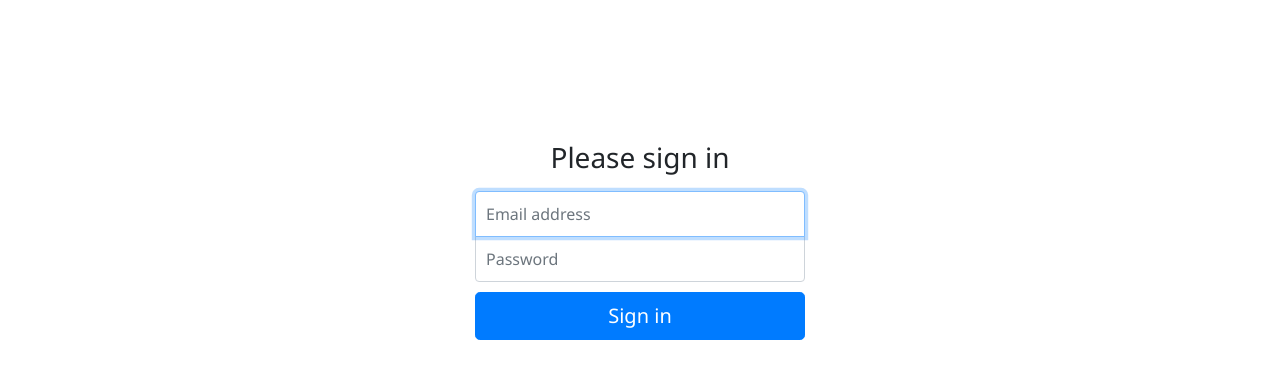
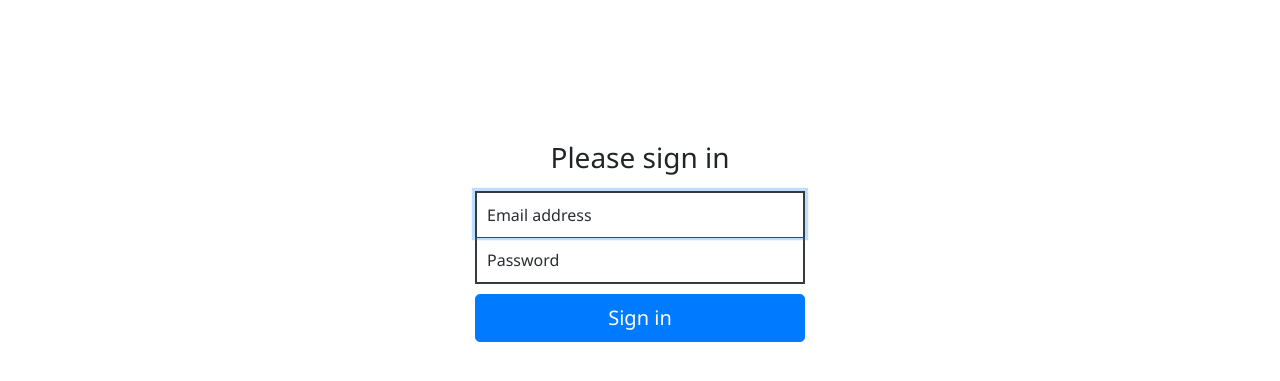
Before and after one commit to Swirrl/dfm, an Eleventy site: page wireframes/login/index.html in a window 1280 px wide. Shown: the part 75-456 px from the top of the page. Built offline with nearby package versions, Linux system fonts and the light colour scheme; Eleventy itself is replaced by a stand-in of ours; files that its build step writes are made by us from their sources.

Commit message:
Update home form styles to be more like SMP/CDE #11

```diff
--- a/wireframes/assets/css/style.css
+++ b/wireframes/assets/css/style.css
@@ -1,51 +1,3 @@
-.form-signin {
-  width: 100%;
-  max-width: 330px;
-  padding-top: 150px;
-  margin: auto;
-}
-
-.form-signin .checkbox {
-  font-weight: 400;
-}
-
-.form-signin .form-control {
-  position: relative;
-  box-sizing: border-box;
-  height: auto;
-  padding: 10px;
-  font-size: 16px;
-}
-
-.form-signin .form-control:focus {
-  z-index: 2;
-}
-
-.form-signin input[type="email"] {
-  margin-bottom: -1px;
-  border-bottom-right-radius: 0;
-  border-bottom-left-radius: 0;
-}
-
-.form-signin input[type="password"] {
-  margin-bottom: 10px;
-  border-top-left-radius: 0;
-  border-top-right-radius: 0;
-}
-
-label {
-  display: block;
-}
-
-form {
-  margin-bottom: 20px;
-}
-
-.form-list {
-  max-height: 200px;
-  overflow: scroll;
-}
-
 /* Typography */
 
 /* Update font stack to use common system san-serifs */
@@ -83,3 +35,71 @@ a:hover {
 .nav-link:hover {
   text-decoration: underline;
 }
+
+/* Forms */
+
+label {
+  display: block;
+}
+
+form {
+  margin-bottom: 20px;
+}
+
+.form-list {
+  max-height: 200px;
+  overflow: scroll;
+}
+
+.form-control {
+  border: 2px solid #343a40;
+  border-radius: 0;
+}
+
+.form-control:focus {
+  border-color: #343a40;
+}
+
+.form-control::placeholder,
+.form-control {
+  opacity: 1;
+  color: #292d33;
+}
+
+/* Signin form */
+
+.form-signin {
+  width: 100%;
+  max-width: 330px;
+  padding-top: 150px;
+  margin: auto;
+}
+
+.form-signin .checkbox {
+  font-weight: 400;
+}
+
+.form-signin .form-control {
+  position: relative;
+  box-sizing: border-box;
+  height: auto;
+  padding: 10px;
+  font-size: 16px;
+}
+
+.form-signin .form-control:focus {
+  z-index: 2;
+}
+
+.form-signin input[type="email"] {
+  margin-bottom: -1px;
+  border-bottom-right-radius: 0;
+  border-bottom-left-radius: 0;
+  border-bottom: 0;
+}
+
+.form-signin input[type="password"] {
+  margin-bottom: 10px;
+  border-top-left-radius: 0;
+  border-top-right-radius: 0;
+}
```
Also changed, not shown: wireframes/_includes/home.html (+1 -1 lines).
